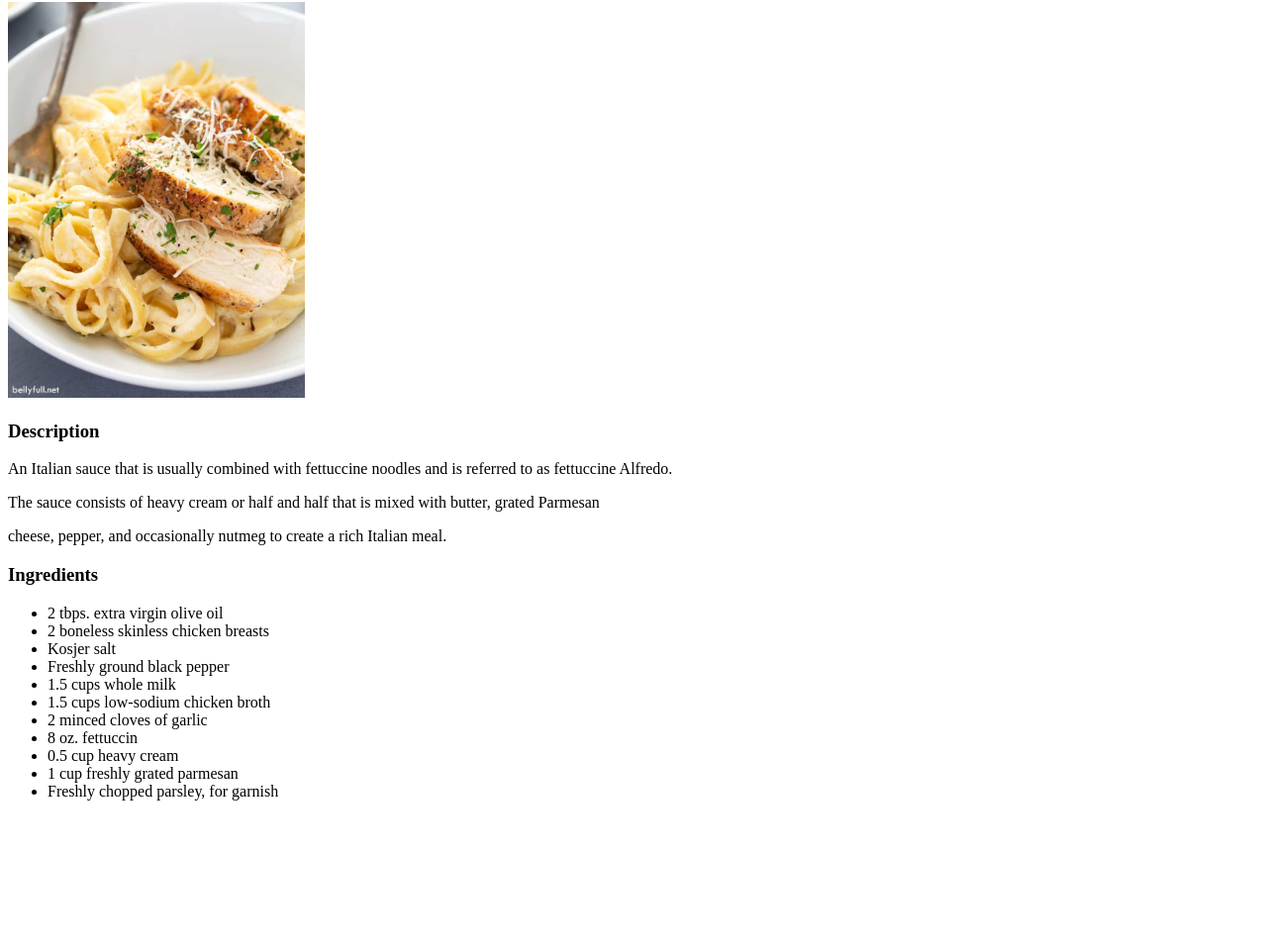
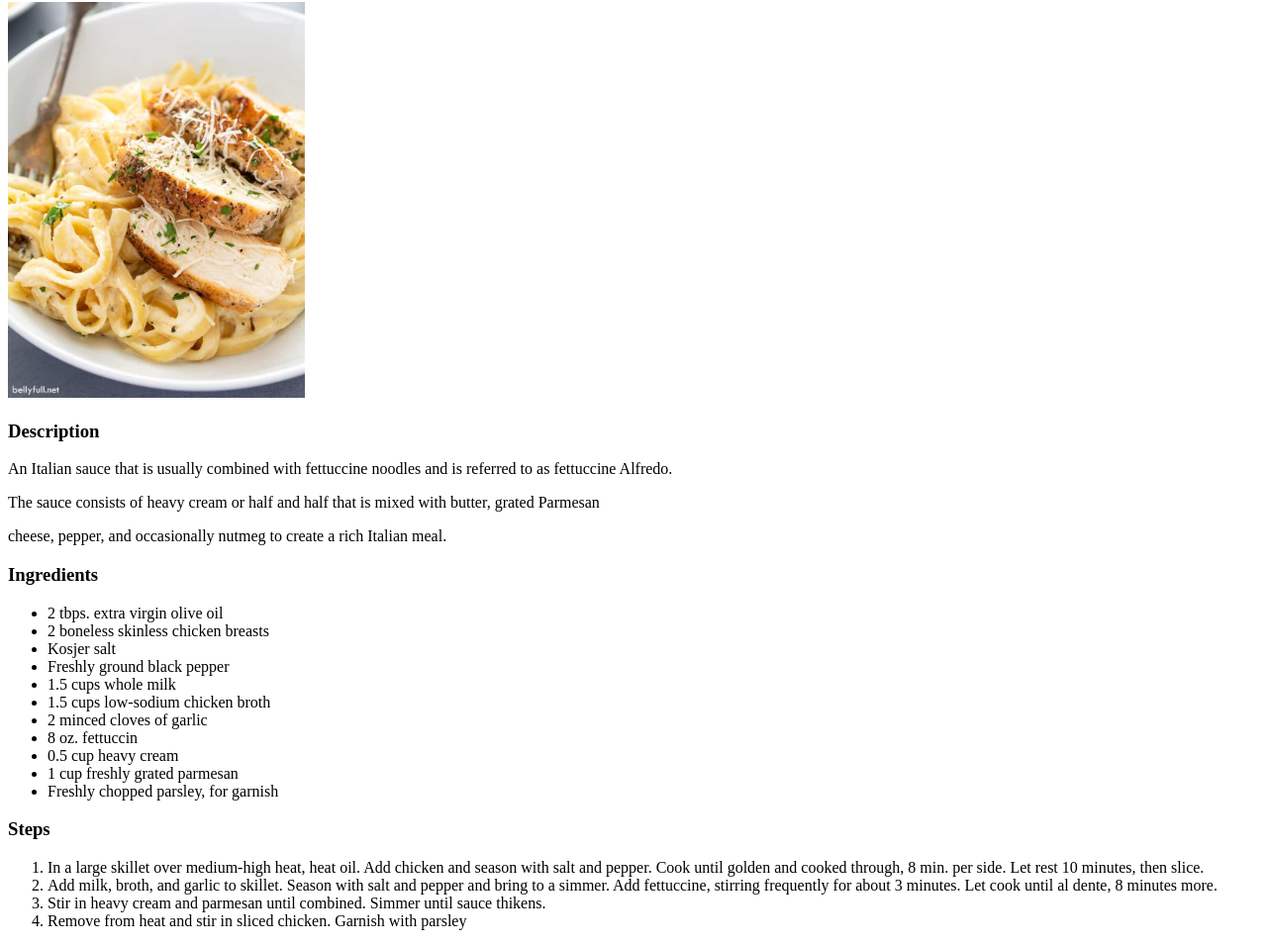
Before and after one commit to nukinel/odin-recipes, a plain HTML site: page recipes/chicken_alfredo.html in a window 1280 px wide. Shown: the part 78-1034 px from the top of the page at 99% size. Before the commit the page ends 903 px from the top, so only its background shows below. Drawn offline with Linux system fonts and the light colour scheme.

Commit message:
Add Steps header and ordered list

```diff
--- a/recipes/chicken_alfredo.html
+++ b/recipes/chicken_alfredo.html
@@ -29,5 +29,13 @@
         <li>1 cup freshly grated parmesan</li>
         <li>Freshly chopped parsley, for garnish</li>
     </ul>
+
+    <h3>Steps</h3>
+    <ol>
+        <li>In a large skillet over medium-high heat, heat oil. Add chicken and season with salt and pepper. Cook until golden and cooked through, 8 min. per side. Let rest 10 minutes, then slice.</li>
+        <li>Add milk, broth, and garlic to skillet. Season with salt and pepper and bring to a simmer. Add fettuccine, stirring frequently for about 3 minutes. Let cook until al dente, 8 minutes more.</li>
+        <li>Stir in heavy cream and parmesan until combined. Simmer until sauce thikens.</li>
+        <li>Remove from heat and stir in sliced chicken. Garnish with parsley</li>
+    </ol>
 </body>
 </html>
```
